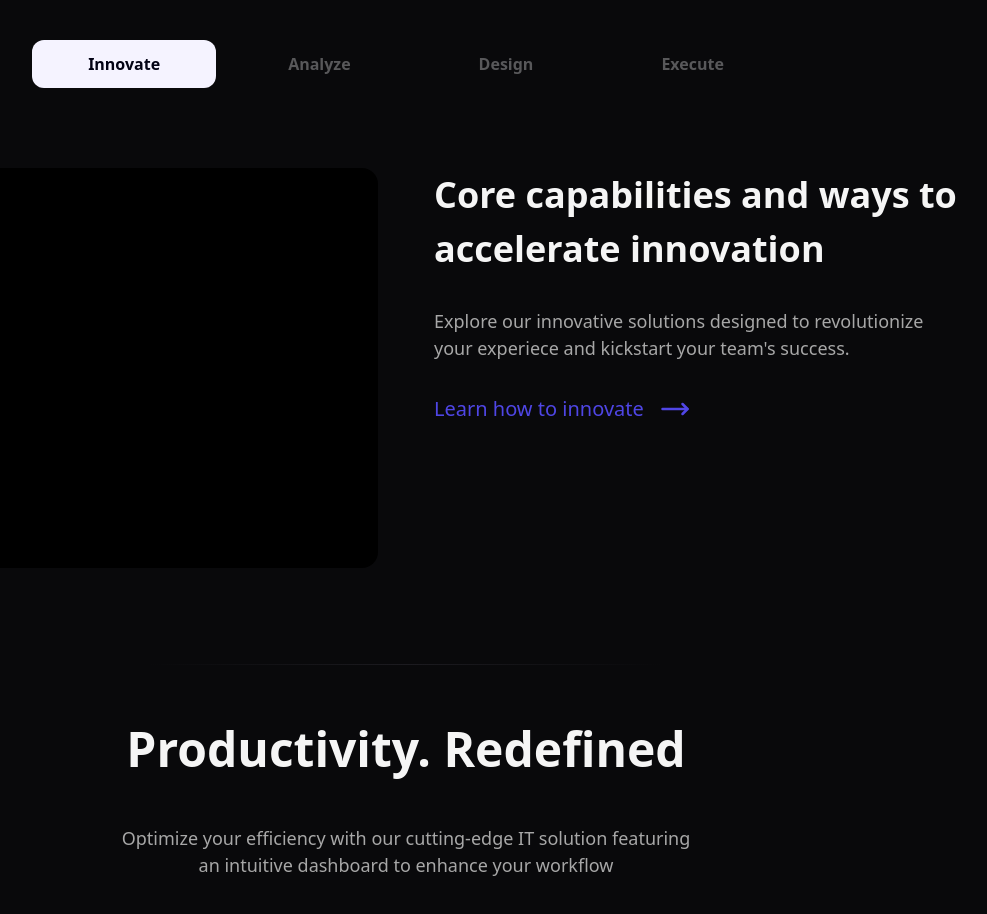
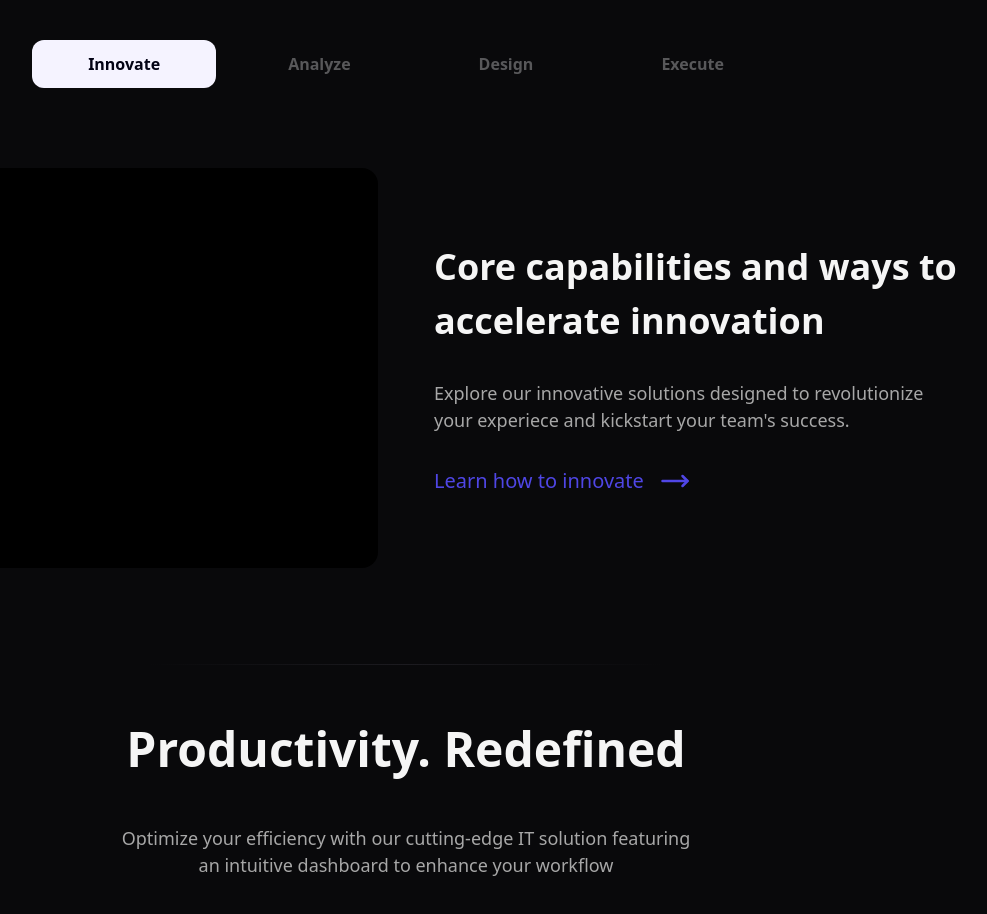
Before and after one commit to wickeddd3/mambo, a Next.js app: page / in a window 1280 px wide. Shown: the part 980-1894 px from the top of the page, without its empty margins (234-1221 px from the left). Built offline with nearby package versions, Linux system fonts and the light colour scheme.

Commit message:
add: center align content

```diff
--- a/src/components/SectionFeatures.tsx
+++ b/src/components/SectionFeatures.tsx
@@ -18,7 +18,7 @@ export default function SectionFeatures() {
             Execute
           </button>
         </div>
-        <div className="flex h-full w-full flex-wrap-reverse gap-12 py-4 md:gap-14 md:py-12 lg:flex-nowrap">
+        <div className="flex h-full w-full flex-wrap-reverse items-center gap-12 py-4 md:gap-14 md:py-12 lg:flex-nowrap">
           <div className="h-full w-full lg:w-1/2">
             <div className="h-[360px] w-full rounded-2xl bg-black md:h-[400px]"></div>
           </div>
```
